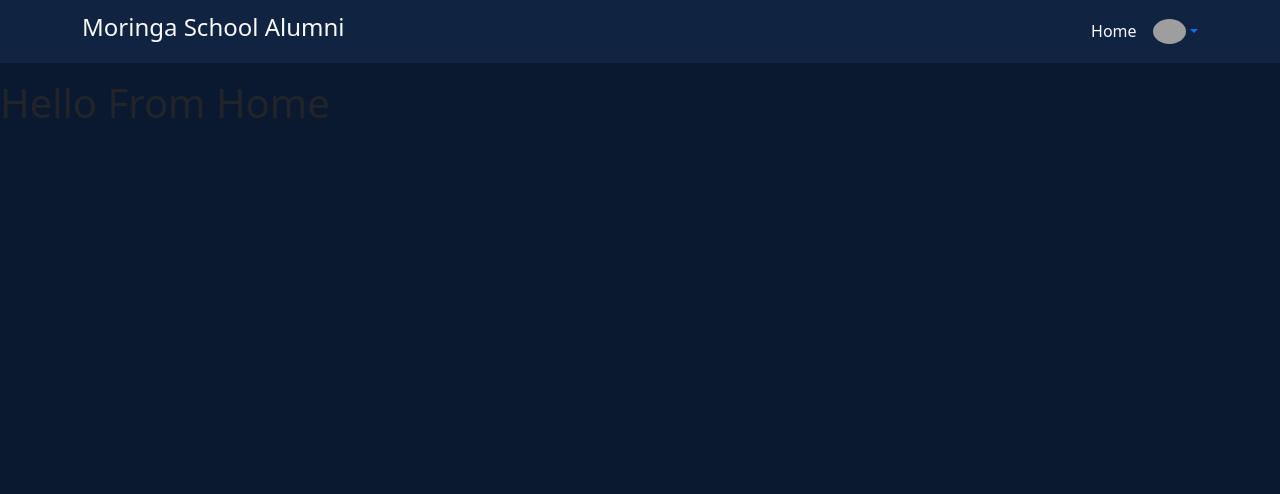
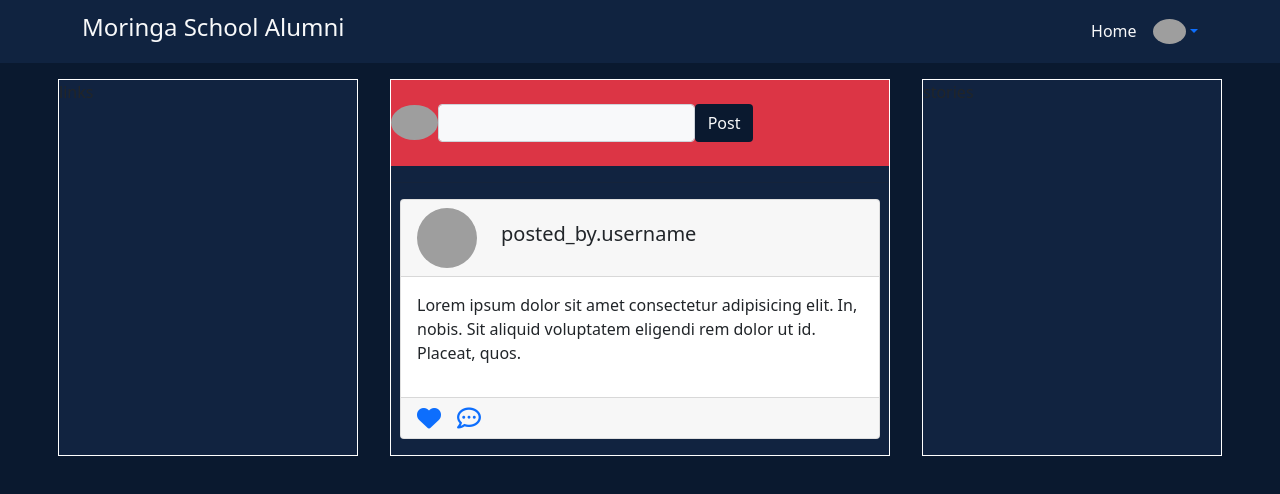
Before and after one commit to Briankiplangat88/MORINGA-ALUMNI-PLATFORM, a React (Create React App) app: page / in a window 1280 px wide. Shown: the top 494 px of the page. Built offline with nearby package versions, Linux system fonts and the light colour scheme; grey boxes are pictures that could not be loaded.

Commit message:
Add componenets to create and display comments

```diff
--- a/src/components/index.js
+++ b/src/components/index.js
@@ -1 +1,3 @@
 export { Navbar } from './navbar/Navbar'
+export { CreatePost } from './posts/CreatePost'
+export { PostLists } from './posts/PostLists'
--- /dev/null
+++ b/src/components/posts/CreatePost.jsx
@@ -0,0 +1,41 @@
+import { useState } from 'react'
+
+export function CreatePost() {
+
+	const [post, setPost] = useState('')
+
+	let handleChange = (e) => setPost(e.target.value)
+
+	let handleSubmit = (e) => {
+		e.preventDefault()
+		console.log(post)
+	}
+
+	return (
+		<div
+			style={{ backgroundColor: "#0A192F" }}
+			className="d-flex align-items-center bg-danger py-4"
+		>
+			<div>
+				<img
+					src="https://mdbcdn.b-cdn.net/img/new/avatars/2.webp"
+					className="rounded-circle"
+					height="35"
+					alt="Black and White Portrait of a Man"
+					loading="lazy"
+				/>
+			</div>
+			<div>
+				<form onSubmit={handleSubmit} className="d-flex">
+					<input type="text" className="form-control bg-light" value={post} onChange={handleChange} />
+					<button
+						style={{ backgroundColor: "#0A192F" }}
+						className="btn text-light"
+					>
+						Post
+					</button>
+				</form>
+			</div>
+		</div>
+	);
+}
--- /dev/null
+++ b/src/components/posts/Post.jsx
@@ -0,0 +1,66 @@
+export function Post() {
+	return (
+		<div style={{width: "30rem"}} class="card mx-auto mb-3">
+			<div class="card-header d-flex align-items-center">
+				<img
+					class="rounded-circle z-depth-2"
+					alt="100x100"
+					src="{{post.posted_by.profile.avatar.url}}"
+					width="60"
+					height="60"
+				/>
+				<p class="fs-5 ms-4 mt-2">posted_by.username</p>
+			</div>
+			<div class="card-body">
+				<p>
+					Lorem ipsum dolor sit amet consectetur adipisicing elit. In, nobis.
+					Sit aliquid voluptatem eligendi rem dolor ut id. Placeat, quos.
+				</p>
+			</div>
+			<div class="card-footer">
+				<div class="small d-flex justify-content-start">
+					<a
+						href="#!"
+						class="d-flex align-items-center fs-4 me-3 text-decoration-none"
+					>
+						<i class="fa-solid fa-heart"></i>
+					</a>
+					<a
+						data-bs-toggle="collapse"
+						href="#comments-1"
+						role="button"
+						class="d-flex align-items-center me-3 fs-4 text-decoration-none"
+					>
+						<i class="far fa-comment-dots me-2"></i>
+					</a>
+				</div>
+				<div
+					id="comments-1"
+					class="collapse card-footer py-3 border-0"
+					style={{backgroundColor: "#f8f9fa"}}
+				>
+					<div>
+						<div class="mt-3">
+							<p>
+								<span class="text-primary">username</span>: comment
+							</p>
+						</div>
+						<p class="text-muted">Be the first to comment on this post</p>
+					</div>
+					<form action="/comment/{{post.id}}/" method="POST">
+						<div class="d-flex flex-start w-100">
+							<div class="form-outline w-100">
+								<input type="text" className="form-control" />
+							</div>
+						</div>
+						<div class="float-end mt-2 pt-1">
+							<button type="submit" class="btn btn-primary btn-sm">
+								Comment
+							</button>
+						</div>
+					</form>
+				</div>
+			</div>
+		</div>
+	);
+}
--- /dev/null
+++ b/src/components/posts/PostLists.jsx
@@ -0,0 +1,7 @@
+import { Post } from './Post'
+
+export function PostLists(){
+    return (
+        <Post />
+    )
+}
--- a/src/index.css
+++ b/src/index.css
@@ -1,3 +1,9 @@
 body {
   background-color: #0A192F;
 }
+
+.grid-styles {
+  display: grid;
+  grid-template-columns: minmax(300px, 1fr) minmax(500px, 2fr) minmax(300px, 1fr);
+  gap: 2rem
+}
--- a/src/routes/home/Home.jsx
+++ b/src/routes/home/Home.jsx
@@ -1,5 +1,34 @@
-export function Home(){
-    return (
-        <h1>Hello From Home</h1>
-    )
+import { CreatePost, PostLists } from "../../components";
+
+export function Home() {
+	return (
+		<div style={containerStyles} className="container">
+			<div className="grid-styles" >
+				<div
+					style={{backgroundColor: "#112340", border: "1px solid white" }}
+				>
+					links
+				</div>
+				<div
+					style={{backgroundColor: "#112340" , border: "1px solid white"}}
+				>
+					<CreatePost />
+					<hr />
+					<PostLists />
+
+				</div>
+				<div
+					style={{backgroundColor: "#112340", border: "1px solid white" }}
+				>
+					stories
+				</div>
+			</div>
+		</div>
+	);
 }
+
+let containerStyles = {
+	display: 'flex',
+	alignItems: 'center',
+	justifyContent: 'center'
+};
```
